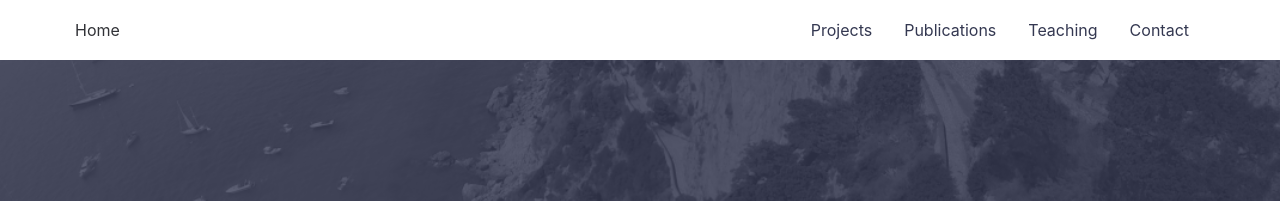
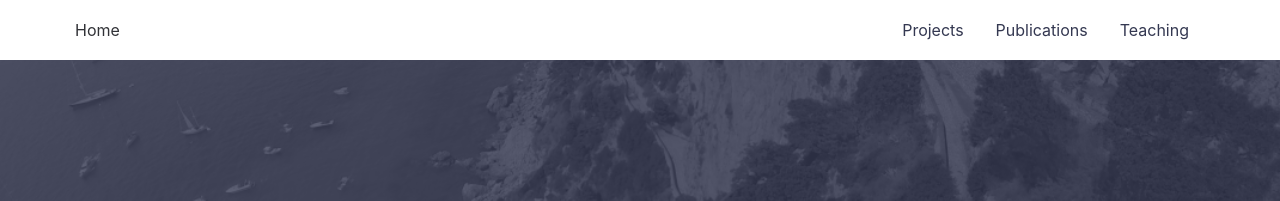
Before and after one commit to nzunigag/nzunigag.github.io, a Jekyll site: the page built from index.md, in a window 1280 px wide. Shown: the top 201 px of the page. Built offline with Jekyll 4.4.1, drawn with Linux system fonts in a browser that asks for light colours.

Commit message:
Update _config.yml

```diff
--- a/_config.yml
+++ b/_config.yml
@@ -22,7 +22,7 @@ navigation: # Navigation links
   - {name: 'Publications', link: '/publications'}
   - {name: 'Teaching', link: '/teaching'}
   # - {name: 'Activities', link: '/activities'}
-  - {name: 'Contact', link: '/contact'}
+  #- {name: 'Contact', link: '/contact'}
 
 tagline: >
   Data Scientist
```
